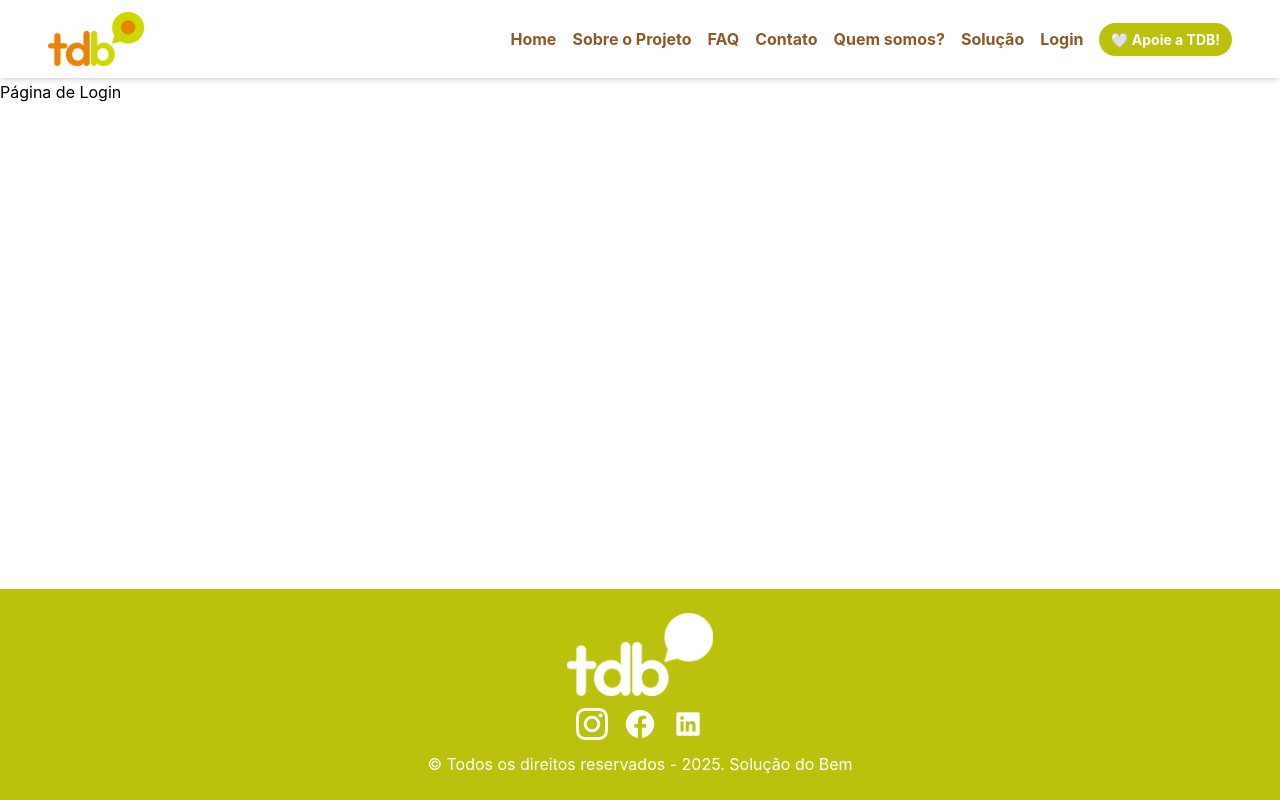
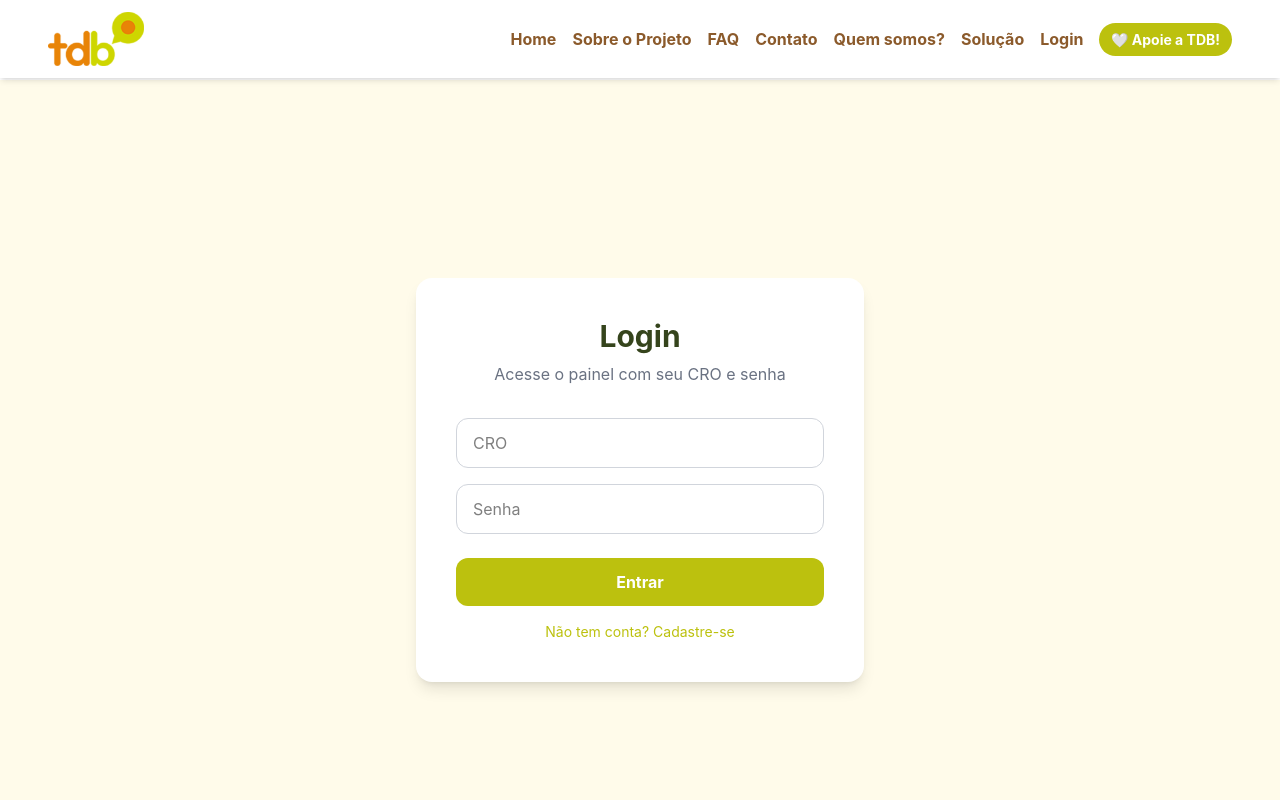
Before and after one commit to GustavoMiguelk/Challenge-TDB-Front-End, a React (Vite) app: page /login in a window 1280 px wide. Shown: the top 800 px of the page. Built offline with nearby package versions, Linux system fonts and the light colour scheme.

Commit message:
feat: Criando tela de login para profissionais.

```diff
--- a/src/routes/Login/Login.tsx
+++ b/src/routes/Login/Login.tsx
@@ -1,7 +1,89 @@
+import { useForm } from 'react-hook-form'
+import { useNavigate } from 'react-router-dom'
+import { useState } from 'react'
+
+interface LoginFormData {
+  cro: string
+  senha: string
+}
+
 export default function Login() {
+  const navigate = useNavigate()
+  const [erro, setErro] = useState('')
+
+  const { register, handleSubmit, formState: { errors } } = useForm<LoginFormData>()
+
+  async function onSubmit(data: LoginFormData) {
+    try {
+      const res = await fetch('https://sprint-04-ddd.onrender.com/profissional/login', {
+        method: 'POST',
+        headers: { 'Content-Type': 'application/json' },
+        body: JSON.stringify(data)
+      })
+
+      if (res.ok) {
+        const profissional = await res.json()
+        localStorage.setItem('profissional', JSON.stringify(profissional))
+        navigate('/dashboard')
+      } else {
+        setErro('CRO ou senha inválidos.')
+      }
+    } catch {
+      setErro('Erro ao conectar com o servidor.')
+    }
+  }
+
   return (
-    <div>
-      <h1>Página de Login</h1>
-    </div>
+    <main className="min-h-screen flex items-center justify-center bg-beige px-6">
+      <div className="bg-white rounded-2xl shadow-lg p-10 w-full max-w-md">
+        <h1 className="text-3xl font-bold text-center mb-2" style={{ color: '#35441c' }}>
+          Login
+        </h1>
+        <p className="text-center text-gray-500 mb-8">
+          Acesse o painel com seu CRO e senha
+        </p>
+
+        {erro && (
+          <p className="text-red-500 text-sm text-center mb-4">{erro}</p>
+        )}
+
+        <form onSubmit={handleSubmit(onSubmit)} className="flex flex-col gap-4">
+          <div>
+            <input
+              type="text"
+              placeholder="CRO"
+              className="w-full border border-gray-300 rounded-xl px-4 py-3 outline-none focus:border-secondary"
+              {...register('cro', { required: 'CRO é obrigatório' })}
+            />
+            {errors.cro && <p className="text-red-500 text-sm mt-1">{errors.cro.message}</p>}
+          </div>
+
+          <div>
+            <input
+              type="password"
+              placeholder="Senha"
+              className="w-full border border-gray-300 rounded-xl px-4 py-3 outline-none focus:border-secondary"
+              {...register('senha', { required: 'Senha é obrigatória' })}
+            />
+            {errors.senha && <p className="text-red-500 text-sm mt-1">{errors.senha.message}</p>}
+          </div>
+
+          <button
+            type="submit"
+            className="bg-secondary hover:bg-[#9cb400] text-white font-bold py-3 px-6 rounded-xl mt-2"
+          >
+            Entrar
+          </button>
+
+          <button
+            type="button"
+            onClick={() => navigate('/cadastro')}
+            className="text-secondary hover:underline text-sm text-center"
+          >
+            Não tem conta? Cadastre-se
+          </button>
+        </form>
+      </div>
+    </main>
   )
 }
```
